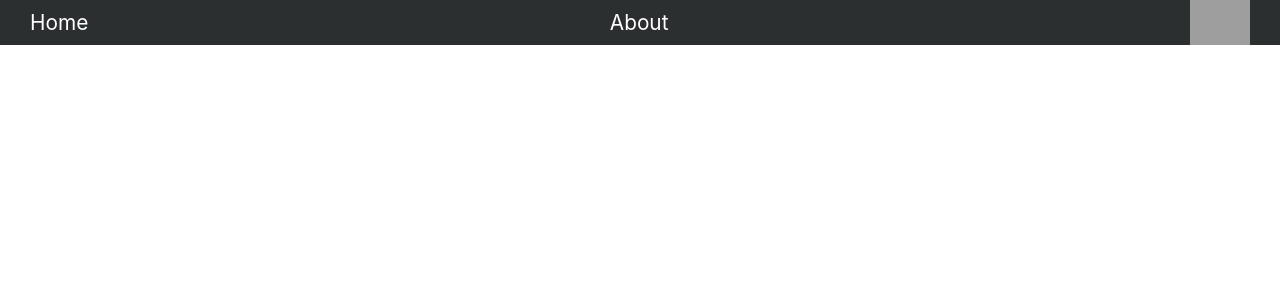
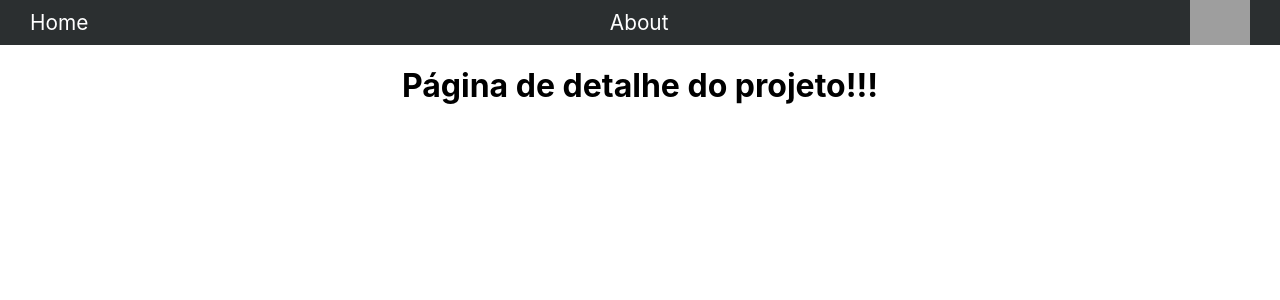
Before and after one commit to karenokasaki/react-router-dom, a React (Create React App) app: page /projects/1 in a window 1280 px wide. Shown: the top 300 px of the page. Built offline with nearby package versions, Linux system fonts and the light colour scheme; grey boxes are pictures that could not be loaded.

Commit message:
useParams()

```diff
--- a/src/App.js
+++ b/src/App.js
@@ -4,27 +4,26 @@ import HomePage from "./pages/HomePage";
 import AboutPage from "./pages/AboutPage";
 import ErrorPage from "./pages/ErrorPage";
 import Navbar from "./components/Navbar";
+import ProjectDetailsPage from "./pages/ProjectDetailsPage";
 
 function App() {
   //path => o caminho da url -> SEM A URL BASE
   //element => qual é a pagina que deve ser renderizada nesse PATH.
   //tudo FORA do <routes></routes> vai permanecer sendo renderizado na tela INDEPENDENTE DA MINHA ROTA!!
 
-
   return (
     <div className="App">
-
       <Navbar />
 
       <Routes>
         <Route path="/" element={<HomePage />} />
+
         <Route path="/about" element={<AboutPage />} />
+
         <Route path="*" element={<ErrorPage />} />
 
-        <Route path="/projects/:projectID" />
+        <Route path="/projects/:projectID" element={<ProjectDetailsPage />} />
       </Routes>
-
-
     </div>
   );
 }
--- a/src/pages/HomePage.js
+++ b/src/pages/HomePage.js
@@ -19,7 +19,7 @@ function HomePage() {
             <p>{project.student}</p>
             <p>{project.projectName}</p>
             <small>{project.id}</small>
-            <Link>Ver mais detalhes</Link>
+            <Link to={`/projects/${project.id}`}>Ver mais detalhes</Link>
           </div>
         );
       })}
--- /dev/null
+++ b/src/pages/ProjectDetailsPage.js
@@ -0,0 +1,17 @@
+import { useParams } from "react-router-dom";
+
+function ProjectDetailsPage() {
+  // PRECISO SABER: PRECISO SABER O PARÂMETRO DA URL!!!!
+
+  //console.log(useParams())
+  const { projectID } = useParams();
+  console.log(projectID);
+
+  return (
+    <div>
+      <h1>Página de detalhe do projeto!!!</h1>
+    </div>
+  );
+}
+
+export default ProjectDetailsPage;
```
